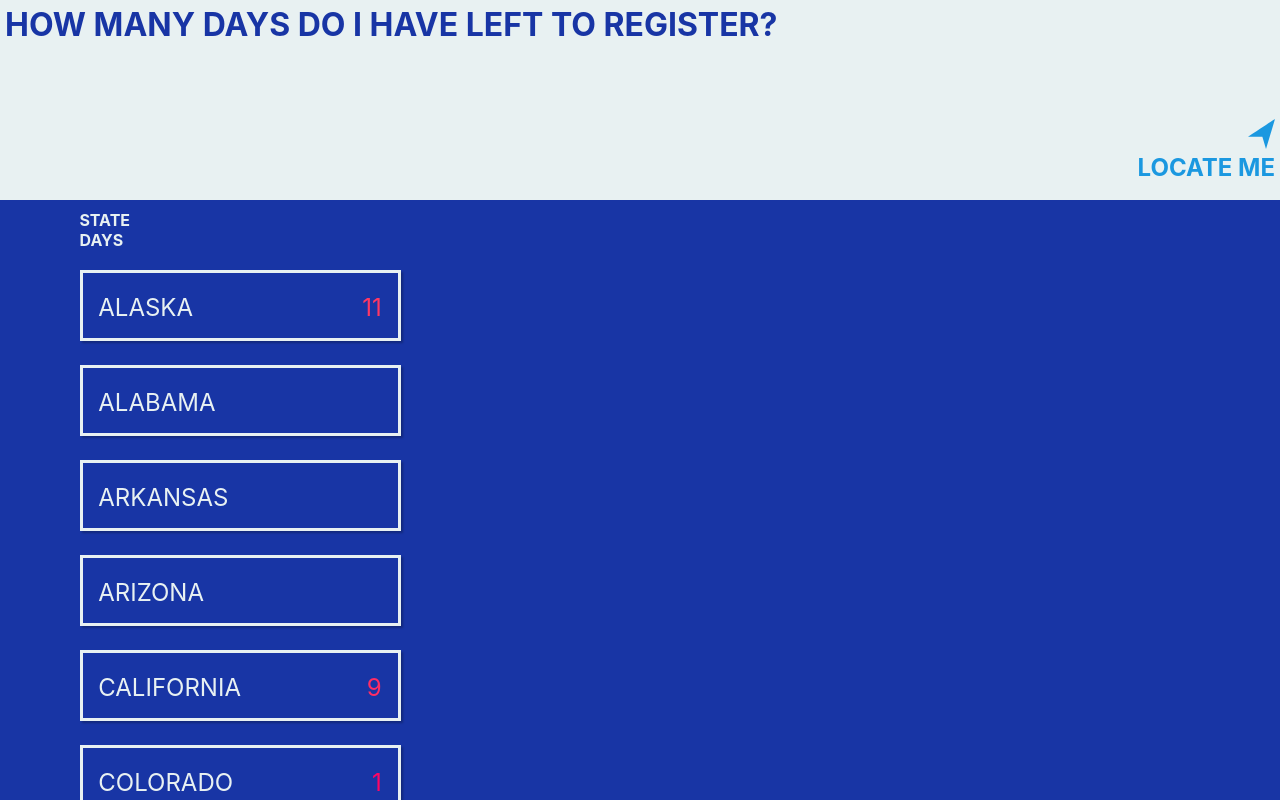
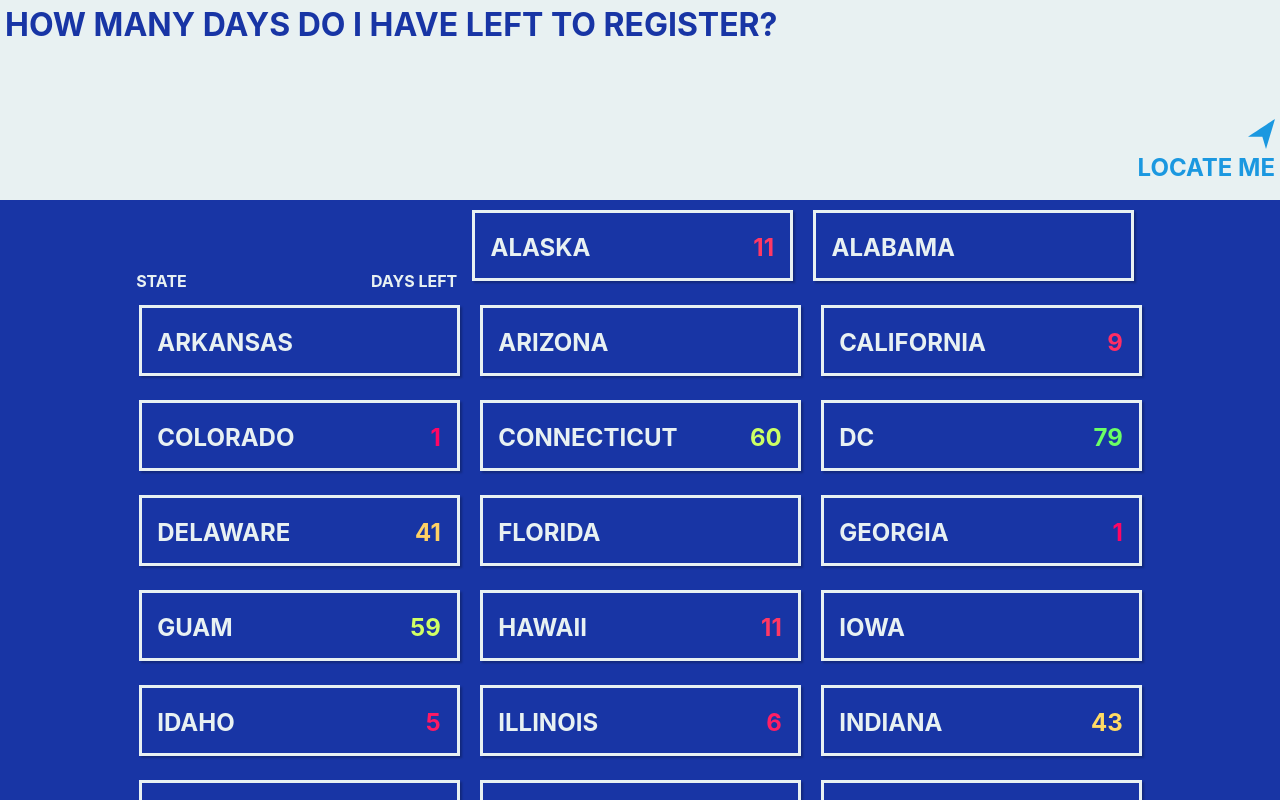
Before and after one commit to KartikC/PrimaryVote.US, a Svelte app: page / in a window 1280 px wide. Built offline with nearby package versions, Linux system fonts and the light colour scheme.

Commit message:
fixed some styling

```diff
--- a/src/StateBox.svelte
+++ b/src/StateBox.svelte
@@ -26,6 +26,7 @@
     }
     .name {
         position: absolute;
+        font-weight: bold;
         color: #E8F1F2;
         left: 5%;
         top: 30%;
@@ -33,6 +34,7 @@
     }
     .number {
         position: absolute;
+        font-weight: bold;
         right: 5%;
         top: 30%;
         font-size: 1.5em;
--- a/src/StateList.svelte
+++ b/src/StateList.svelte
@@ -65,12 +65,11 @@
 <style>
     .wrapper {
         text-align: center;
-        width: 480px;
     }
 
     .titles {
         position: relative;
-        margin: 10px;
+        margin-top: 10px;
         width: 321px;
         display:inline-block;
         font-weight: bold;
@@ -78,6 +77,14 @@
         text-align: left;
         font-size: 1em;
         box-sizing: border-box;
+    }
+
+    .left {
+        float: left;
+    }
+
+    .right {
+        float: right;
     }
 
     .about {
@@ -99,7 +106,7 @@
 <div class="wrapper">
     <div class="titles">
         <div class="left">STATE</div>
-        <div class="left">DAYS</div>
+        <div class="right">DAYS LEFT</div>
     </div>
     {#each Object.entries(tempData) as state}
         <StateBox data={state[1]}/>
```
Also changed, not shown: public/build/bundle.css, public/build/bundle.js, 2 other files (tests, documents, lock files or other folders).
